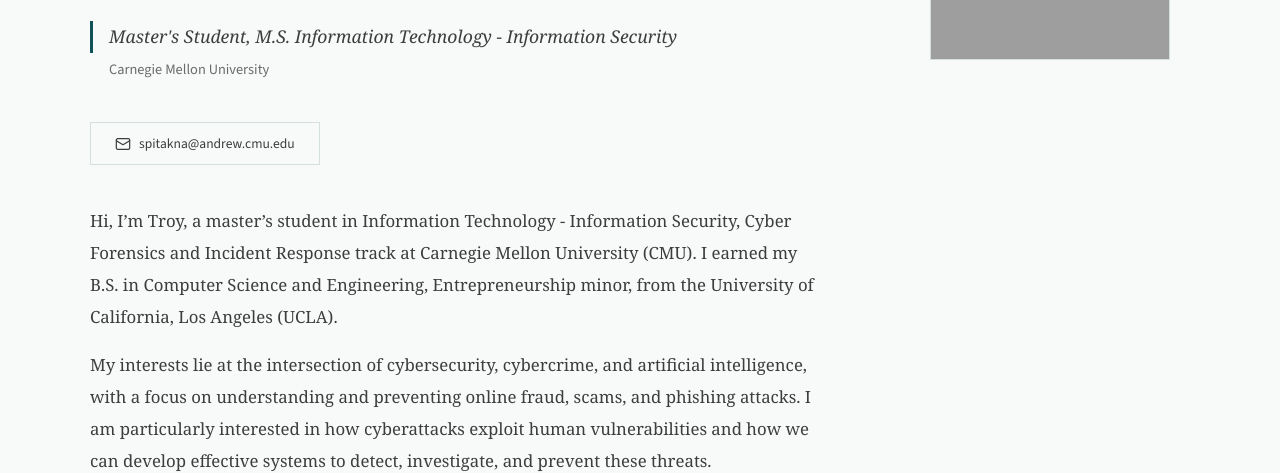
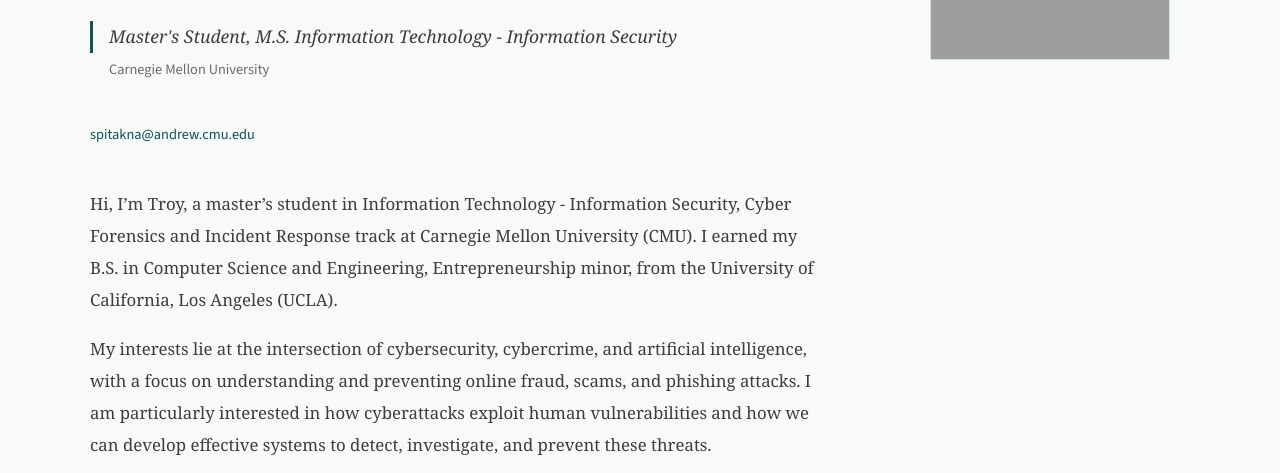
Before and after one commit to troysupavit/troysupavit.github.io, a plain HTML site: page index.html in a window 1280 px wide. Shown: the part 340-813 px from the top of the page. Drawn offline with nearby package versions, Linux system fonts and the light colour scheme; grey boxes are pictures that could not be loaded.

Commit message:
remove email button

```diff
--- a/script.js
+++ b/script.js
@@ -233,7 +233,10 @@
   }
   const contactRow = document.getElementById('cfg-email');
   if (contactRow) {
-    contactRow.innerHTML = cfg.email ? linkItem('email', `mailto:${cfg.email}`, cfg.email) : '';
+    // Plain-text mailto link rather than the pill style used by the other links.
+    contactRow.innerHTML = cfg.email
+      ? `<a class="hero-email-text" href="mailto:${escapeHtml(cfg.email)}">${escapeHtml(cfg.email)}</a>`
+      : '';
   }
   const statRow = document.getElementById('cfg-stats');
   if (statRow && cfg.stats?.length) {
--- a/style.css
+++ b/style.css
@@ -841,6 +841,17 @@
 /* Email row sits between the roles and the bio, so it needs space below. */
 .hero-email {
     margin-bottom: var(--space-xl);
+}
+
+/* Email renders as a bare text link, no pill border or background. */
+.hero-email-text {
+    font-family: var(--font-sans);
+    font-size: 0.9rem;
+    color: var(--accent-primary);
+}
+
+.hero-email-text:hover {
+    text-decoration: underline;
 }
 
 /* Below 1024px the hero text centers, so the links center with it. */
```
